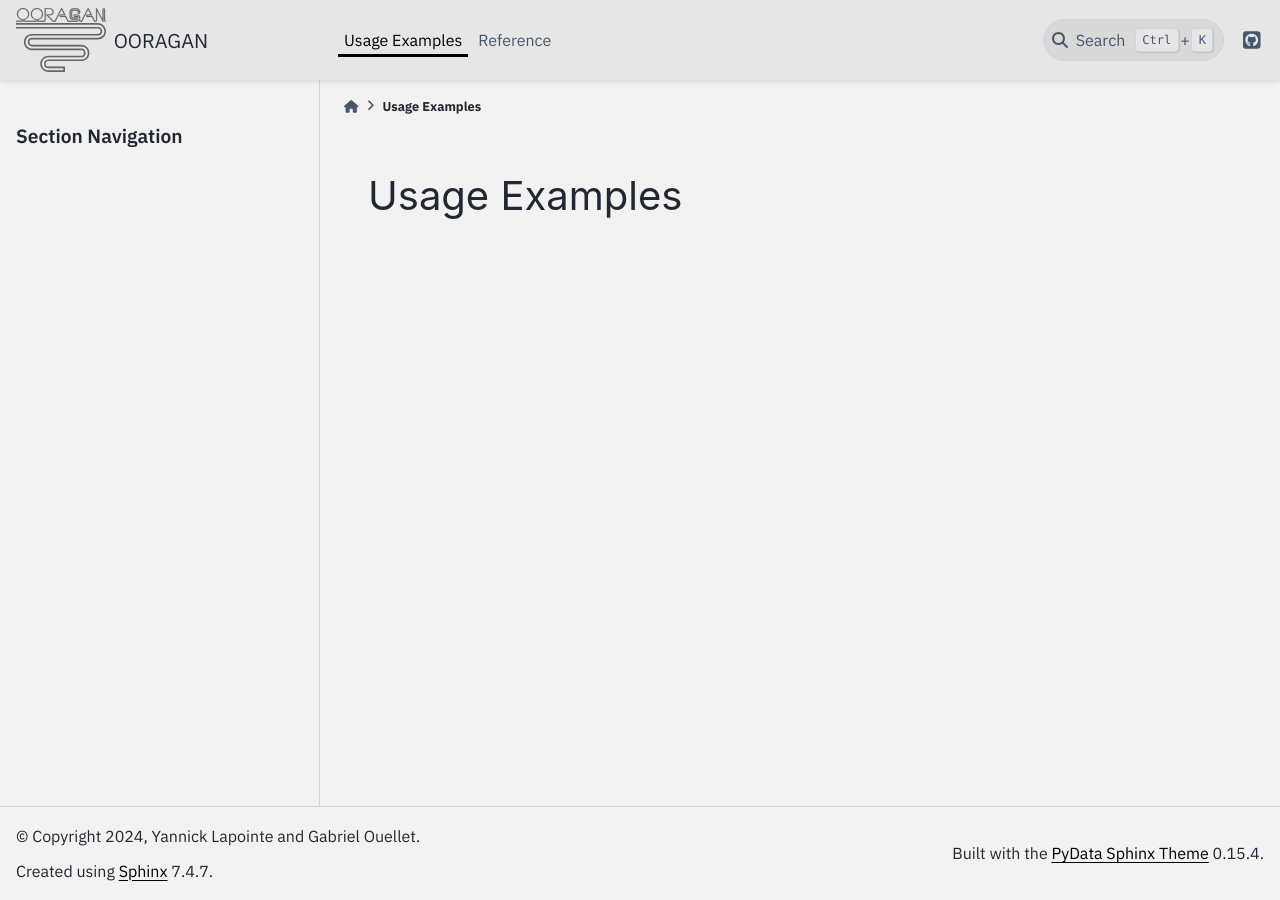
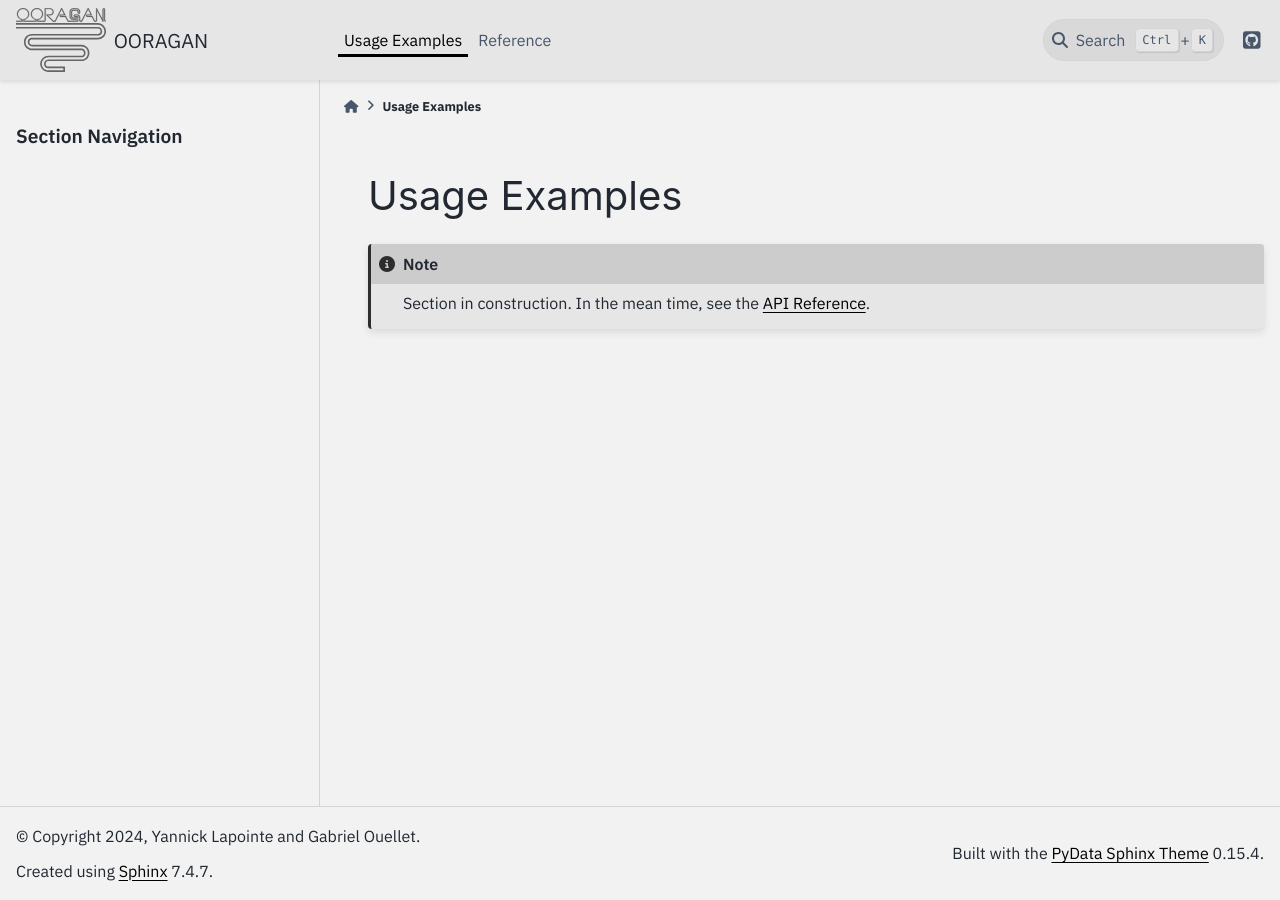
Before and after one commit to yalap13/OORAGAN, a Sphinx documentation site: the page built from docs/examples.rst, in a window 1280 px wide. Built offline with Sphinx 7.4.7 and the PyData theme 0.15.4, drawn with Linux system fonts in a browser that asks for light colours.

Commit message:
Preparations for RTD

```diff
--- a/docs/examples.rst
+++ b/docs/examples.rst
@@ -1,2 +1,4 @@
 Usage Examples
 ==============
+
+.. note:: Section in construction. In the mean time, see the :doc:`API Reference <api>`.
--- a/docs/index.rst
+++ b/docs/index.rst
@@ -1,3 +1,6 @@
+:html_theme.sidebar_secondary.remove:
+
+========
 Overview
 ========
 
--- /dev/null
+++ b/docs/requirements.txt
@@ -0,0 +1,6 @@
+git+https://github.com/yalap13/OORAGAN.git
+sphinx-copybutton
+pydata-sphinx-theme
+sphinx-favicon
+sphinx-design
+numpydoc
```
Also changed, not shown: .readthedocs.yaml (added), 1 other file.
